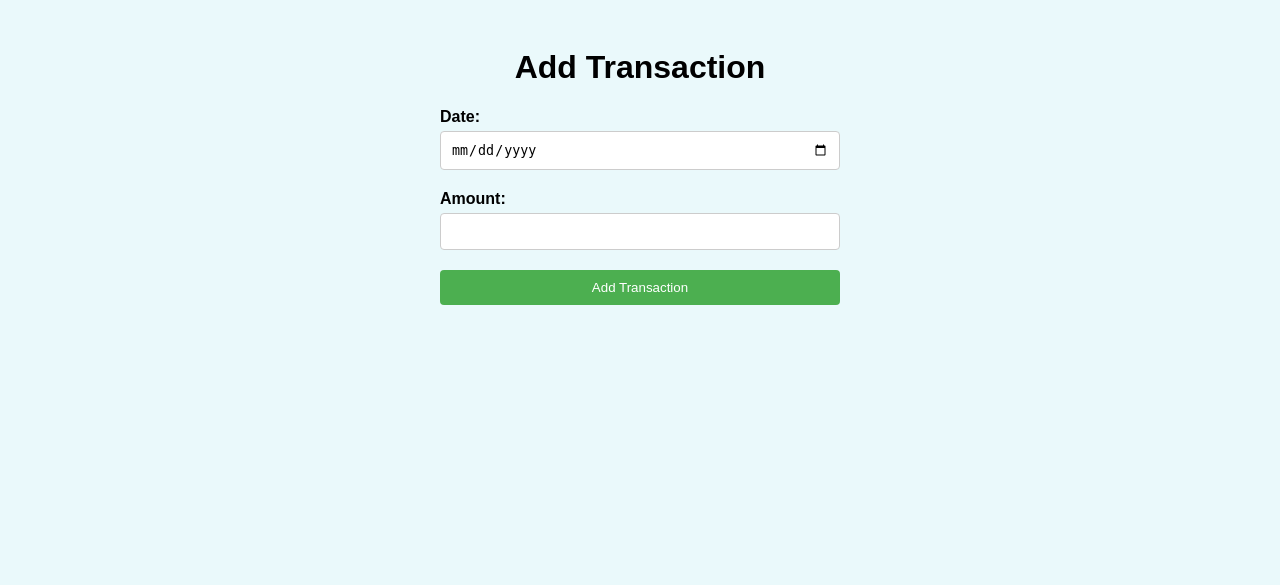
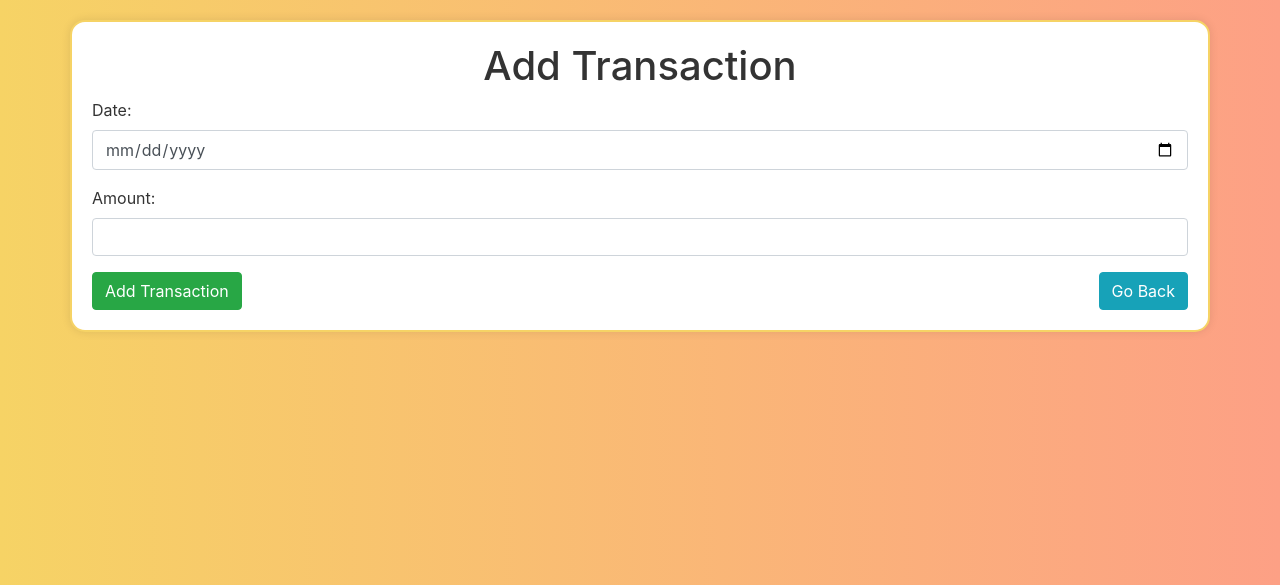
Before and after one commit to ibm-developer-skills-network/obmnl-flask_assignment, a Python web app: template templates/form.html in a window 1280 px wide. Shown: the top 585 px of the page. Run offline with Jinja, Linux system fonts and the light colour scheme; the template is opened without the code that fills it, so the values that code supplies are empty; some libraries are stand-ins or nearby versions.

Commit message:
add exercises and redesign the pages

```diff
--- a/requirements.txt
+++ /dev/null
@@ -1 +0,0 @@
-Flask==2.3.2
--- a/static/style.css
+++ /dev/null
@@ -1,96 +0,0 @@
-/* Add custom styles here */
-body {
-  font-family: Arial, sans-serif;
-  padding: 20px;
-  background-color: #eaf9fb;
-}
-
-h1, h2 {
-  text-align: center;
-}
-
-a{
-  text-decoration:none;
-}
-
-.form_container {
-  max-width: 400px;
-  margin: 0 auto;
-}
-
-.form_group {
-  margin-bottom: 20px;
-}
-
-.form_label {
-  display: block;
-  margin-bottom: 5px;
-  font-weight: bold;
-}
-
-.form_input {
-  width: 100%;
-  padding: 10px;
-  border: 1px solid #ccc;
-  border-radius: 4px;
-  box-sizing: border-box;
-}
-
-.form_select {
-  height: 38px;
-}
-
-.form_submit {
-  background-color: #4CAF50;
-  color: white;
-  border: none;
-  padding: 10px;
-  cursor: pointer;
-  border-radius: 4px;
-  width: 100%;
-}
-
-
-
-.center_btn {
-  display: flex;
-  justify-content: center;
-  align-items: center;
-  width: 100%;
-}
-
-.result_container {
-    max-width: 400px;
-    margin: 0 auto;
-    background-color: #ffffff;
-    padding: 20px;
-    border-radius: 4px;
-    box-shadow: 0 2px 4px rgba(0, 0, 0, 0.1);
-  }
-
-  .result_text {
-    margin-top: 20px;
-    text-align: center;
-  }
-
-  .goback_link {
-    display: flex;
-    justify-content: center;
-    margin-top: 20px;
-  }
-
-  .goback_btn {
-    background-color: #4CAF50;
-    color: white;
-    border: none;
-    padding: 10px 20px;
-    cursor: pointer;
-    border-radius: 4px;
-    font-size: 16px;
-    text-decoration: none;
-    transition: background-color 0.3s ease;
-  }
-
-  .goback_btn:hover {
-    background-color: #45a049;
-  }
--- a/templates/form.html
+++ b/templates/form.html
@@ -3,24 +3,46 @@
 <head>
     <meta name="viewport" content="width=device-width, initial-scale=1.0">
     <title>Bank Transaction</title>
-    <link rel="stylesheet" href="/static/style.css">
+    <link rel="stylesheet" href="https://maxcdn.bootstrapcdn.com/bootstrap/4.0.0/css/bootstrap.min.css">
+    <style>
+        body {
+            background: linear-gradient(to right, #f6d365, #fda085);
+            color: #333;
+        }
+
+        .container {
+            border: 2px solid #f6d365;
+            border-radius: 15px;
+            padding: 20px;
+            margin: 20px auto;
+            background-color: white;
+            box-shadow: 0 0 10px rgba(0,0,0,0.1);
+        }
+
+        .form-footer {
+            display: flex;
+            justify-content: space-between;
+            align-items: center;
+        }
+    </style>
 </head>
 <body>
-    <div class="form_container">
-        <h1>Add Transaction</h1>
+    <div class="container">
+        <h1 class="text-center">Add Transaction</h1>
         <form action="{{ url_for('add_transaction') }}" method="POST">
-            <div class="form_group">
-                <label for="date" class="form_label">Date:</label>
-                <input type="date" name="date" id="date" class="form_input" required>
+            <div class="form-group">
+                <label for="date">Date:</label>
+                <input type="date" name="date" id="date" class="form-control" required>
             </div>
 
-            <div class="form_group">
-                <label for="amount" class="form_label">Amount:</label>
-                <input type="number" name="amount" id="amount" class="form_input" required>
+            <div class="form-group">
+                <label for="amount">Amount:</label>
+                <input type="number" name="amount" id="amount" class="form-control" required>
             </div>
 
-            <div class="form_group">
-                <input class="form_submit form_input" type="submit" value="Add Transaction">
+            <div class="form-footer">
+                <input class="btn btn-success" type="submit" value="Add Transaction">
+                <a class="btn btn-info" href="{{ url_for('get_transactions') }}">Go Back</a>
             </div>
         </form>
     </div>
```
Also changed, not shown: app.py (+11 -37 lines), templates/edit.html (+33 -11 lines), templates/result.html (deleted, +0 -19 lines), templates/transactions.html (+53 -15 lines), test.py (deleted, +0 -43 lines), 1 other file.
